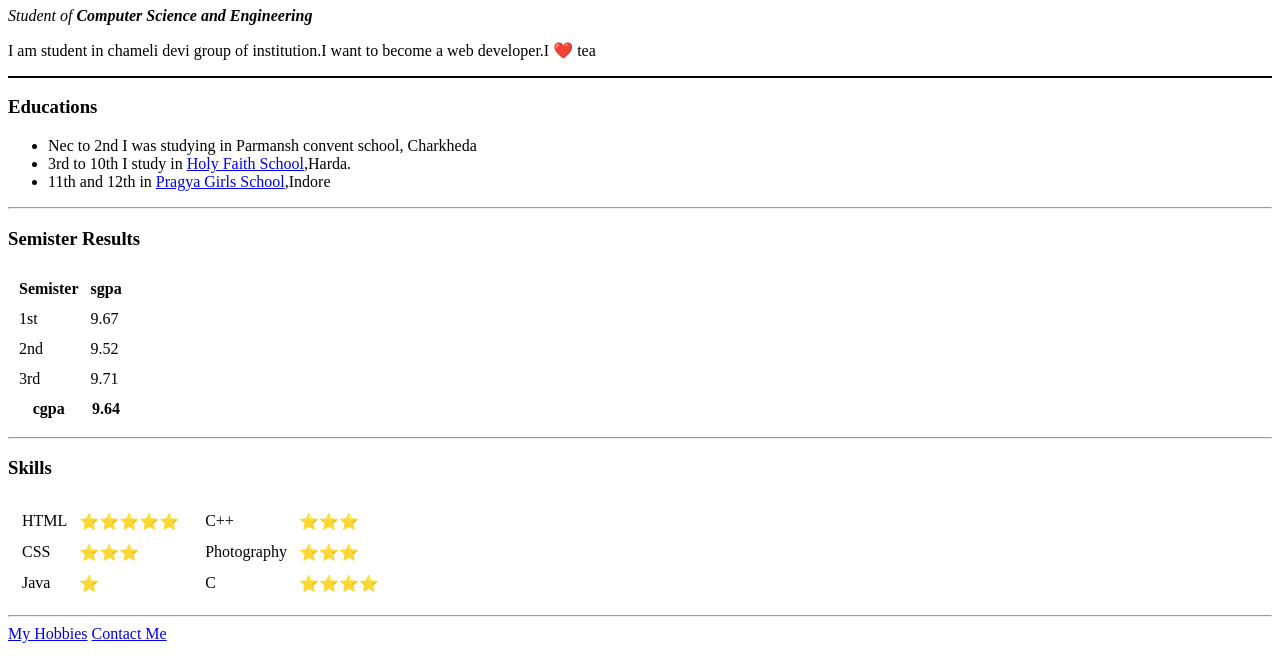
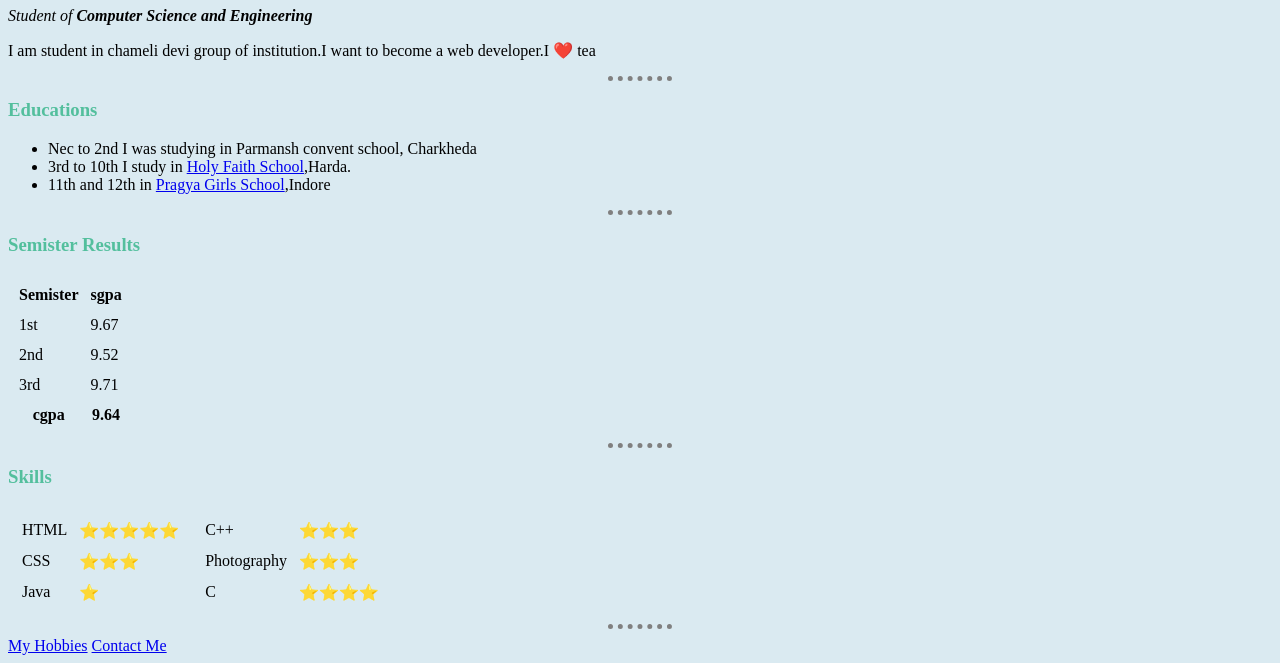
Before and after one commit to Ranjana05b/cv, a plain HTML site: page index.html in a window 1280 px wide. Shown: the part 180-843 px from the top of the page. Drawn offline with Linux system fonts and the light colour scheme.

Commit message:
Adding CSS file and Favicon

```diff
--- a/index.html
+++ b/index.html
@@ -4,7 +4,9 @@
     <meta charset="UTF-8" />
     <meta http-equiv="X-UA-Compatible" content="IE=edge" />
     <meta name="viewport" content="width=device-width, initial-scale=1.0" />
-    <title>💙Ranjana's Personal Site</title>
+    <title>Ranjana's Personal Site</title>
+   <link rel="stylesheet" href="CSS/style.css">
+   <link rel="icon" href="favicon.ico">
   </head>
   <body>
     <img src="images/Ranjz.png" width="10%" alt="Ranjana's Profile" />
@@ -16,7 +18,7 @@
       I am student in chameli devi group of institution.I want to become a web
       developer.I ❤️ tea
     </p>
-    <hr size="2" color="black" nonshade />
+    <hr>
     <h3>Educations</h3>
     <ul>
       <li>Nec to 2nd I was studying in Parmansh convent school, Charkheda</li>
```
